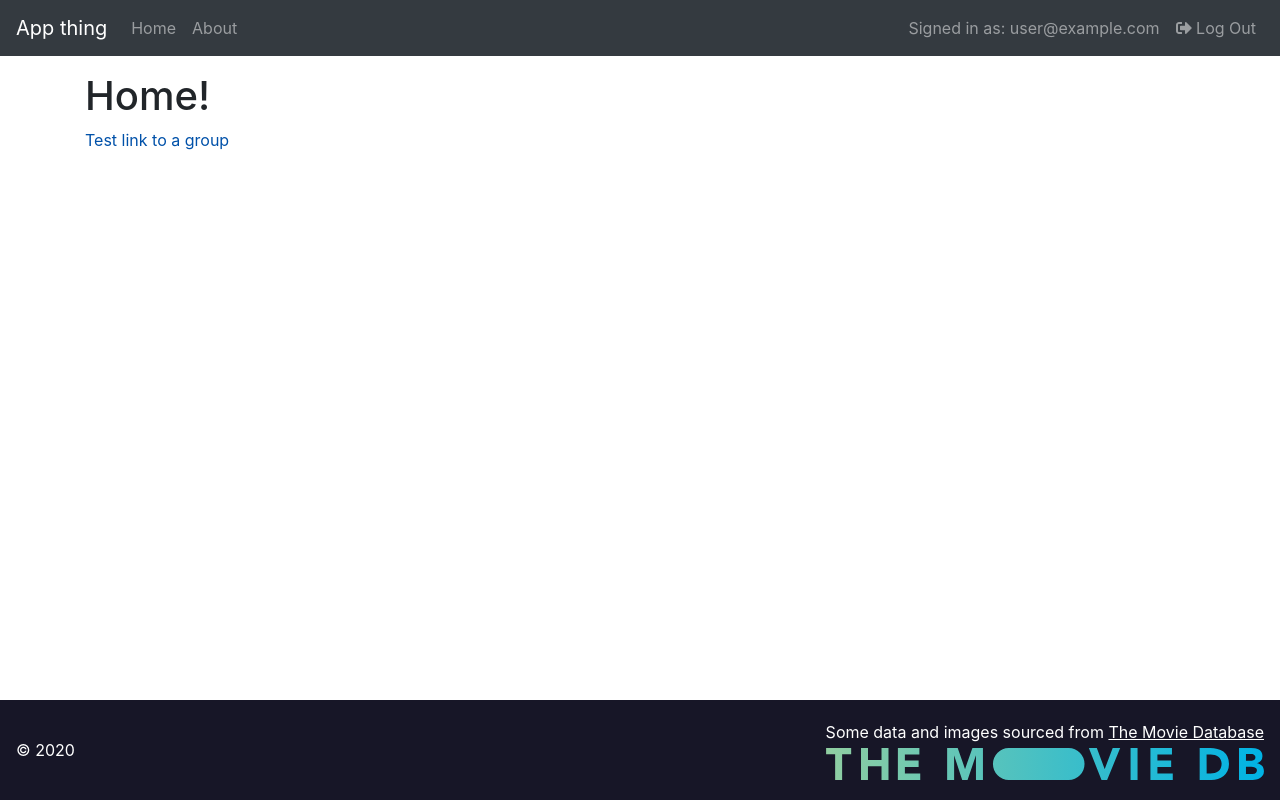
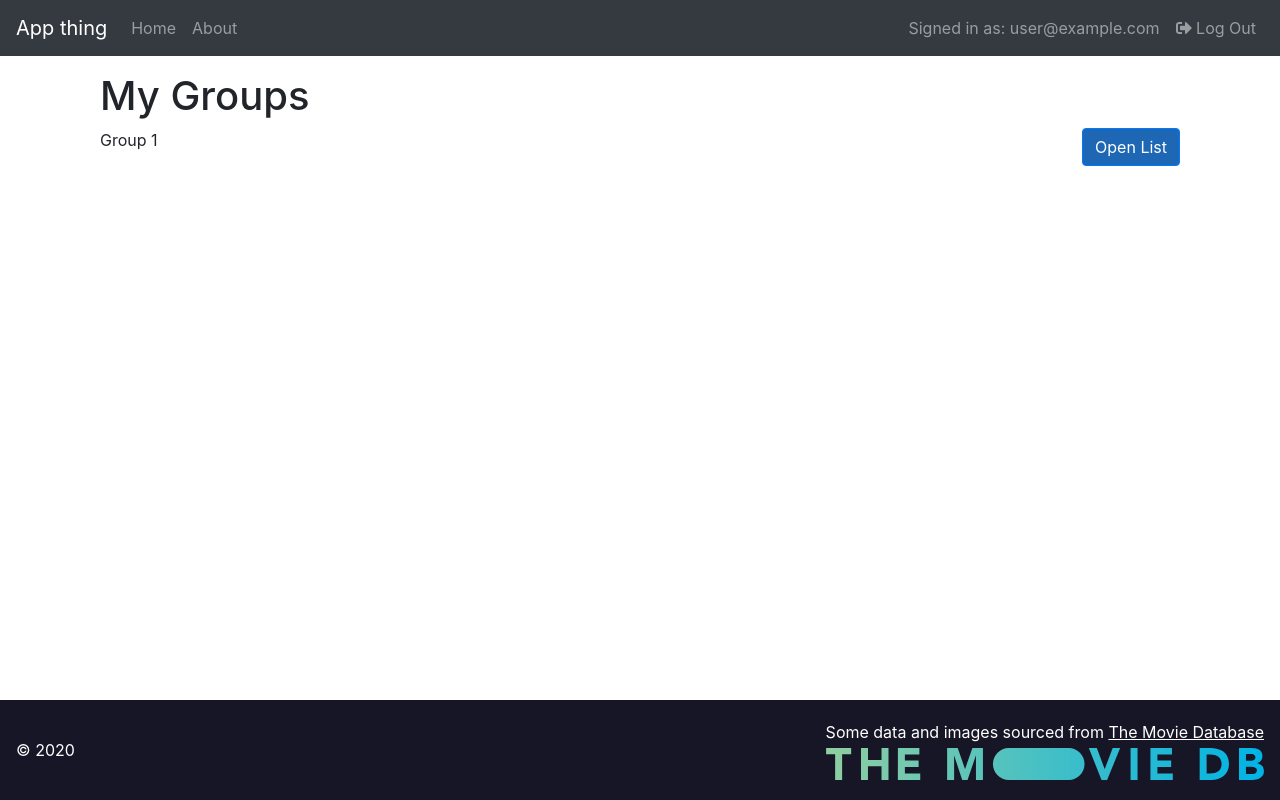
Before and after one commit to info340b-sp20/project-2-timtim17, a React (Create React App) app: page / in a window 1280 px wide. Built offline with nearby package versions, Linux system fonts and the light colour scheme; no server answers; sample sign-in values are in the browser's storage.

Commit message:
added group buttons '

```diff
--- a/src/ListPage.js
+++ b/src/ListPage.js
@@ -1,14 +1,44 @@
 import React, {Component} from 'react';
 import {Link, Redirect} from 'react-router-dom';
+import Button from 'react-bootstrap/Button';
+import Container from 'react-bootstrap/Container'
+import Row from 'react-bootstrap/Row'
+import Col from 'react-bootstrap/Col'
 
 class ListPage extends Component {
   render() {
+    let links = ["/group/GyThp0SJSNpfQkhBLpoL"];
+    let groupName = ["Group 1"];
     return (
-      <>
+      <Container>
         {this.props.authReady && this.props.user === null && <Redirect to="/about" />}
-        <h1>Home!</h1>
-        <Link to="/group/GyThp0SJSNpfQkhBLpoL">Test link to a group</Link>
-      </>
+        <h1>My Groups</h1>
+        <RowButton groupLink={links} groupName={groupName}/>
+
+      </Container>
+    );
+  }
+}
+
+class RowButton extends Component {
+  render() {
+    return (
+      <Row>
+        <ColButton groupLink={this.props.groupLink[0]} groupName={this.props.groupName[0]}/>
+      </Row>
+    );
+  }
+}
+
+class ColButton extends Component {
+  render() {
+    return (
+      <Col>
+          <div style={{ display: 'flex', justifyContent: 'space-between'}}>
+              {this.props.groupName}
+            <Link to={this.props.groupLink}><Button variant="primary">Open List</Button></Link>
+          </div>
+      </Col>
     );
   }
 }
--- a/src/index.css
+++ b/src/index.css
@@ -30,6 +30,15 @@
     float: right;
     top: 0px;
     right: 0px;
+}
+#flexCol {
+  display: flex;
+  justify-content: center;
+  width: 100px;
+}
+#flexDiv {
+  display: flex;
+  justify-content: flex-start;
 }
 
 #signupPic {
```
